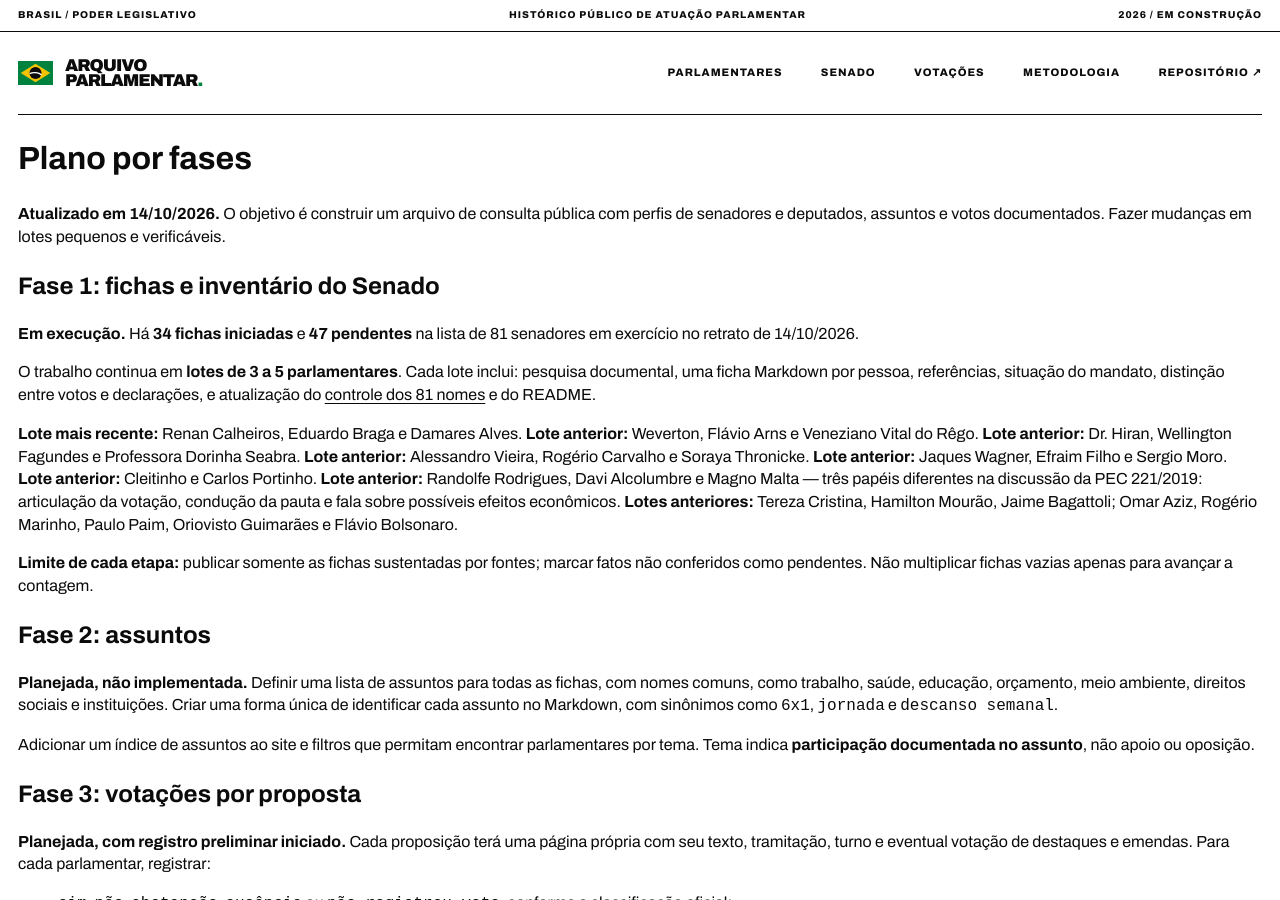
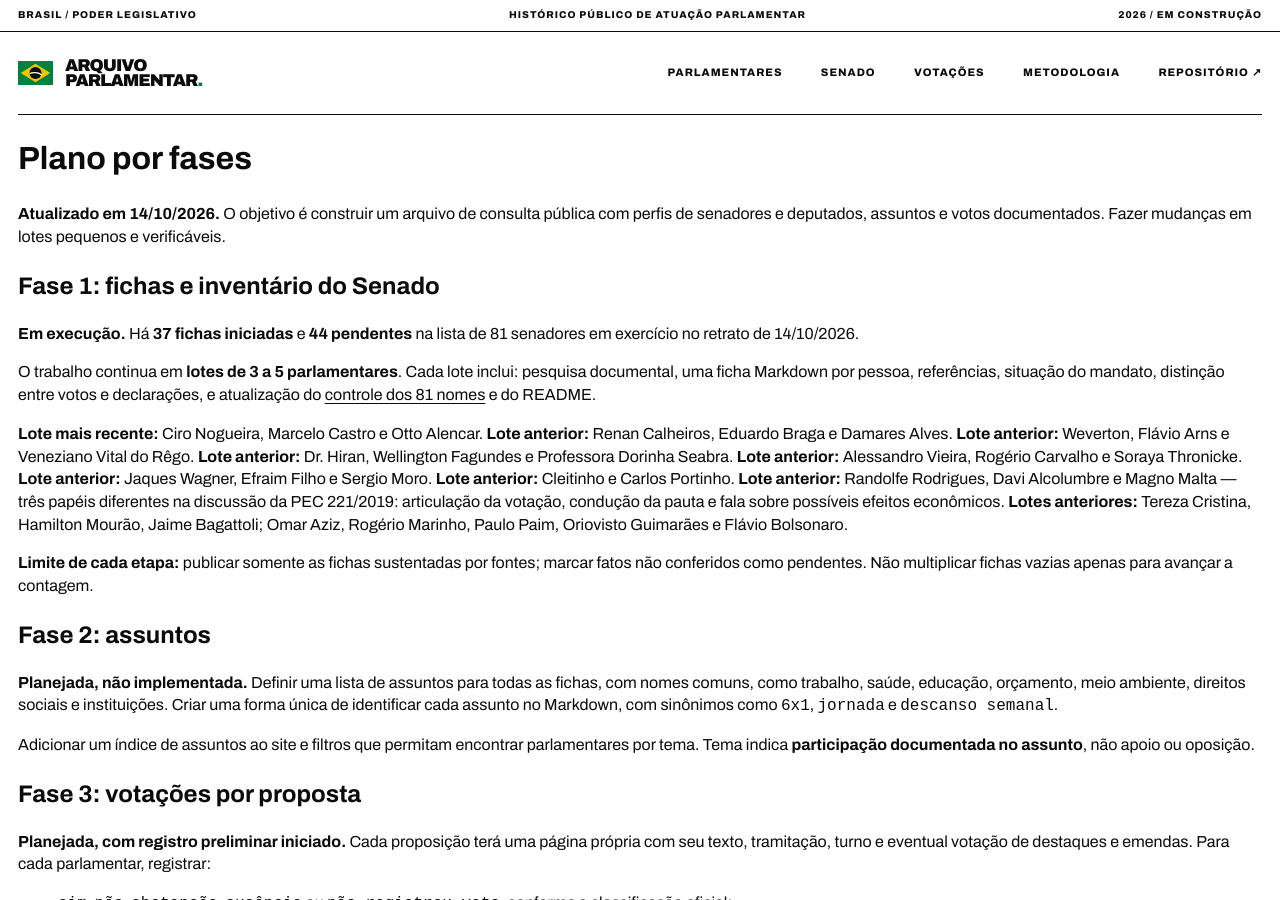
Before and after one commit to leorruas/senadores-deputados, a Jekyll site: the page built from PLANO-DE-FASES.md, in a window 1280 px wide and 900 px high. Built offline with Jekyll 4.4.1, drawn with Linux system fonts in a browser that asks for light colours; our own code applies the rules of GitHub Pages for plain Markdown files.

Commit message:
docs: atualiza controle para 37 fichas de 81

```diff
--- a/PLANO-DE-FASES.md
+++ b/PLANO-DE-FASES.md
@@ -4,11 +4,11 @@
 
 ## Fase 1: fichas e inventário do Senado
 
-**Em execução.** Há **34 fichas iniciadas** e **47 pendentes** na lista de 81 senadores em exercício no retrato de 14/10/2026.
+**Em execução.** Há **37 fichas iniciadas** e **44 pendentes** na lista de 81 senadores em exercício no retrato de 14/10/2026.
 
 O trabalho continua em **lotes de 3 a 5 parlamentares**. Cada lote inclui: pesquisa documental, uma ficha Markdown por pessoa, referências, situação do mandato, distinção entre votos e declarações, e atualização do [controle dos 81 nomes](parlamentares/senadores/ACOMPANHAMENTO.md) e do README.
 
-**Lote mais recente:** Renan Calheiros, Eduardo Braga e Damares Alves. **Lote anterior:** Weverton, Flávio Arns e Veneziano Vital do Rêgo. **Lote anterior:** Dr. Hiran, Wellington Fagundes e Professora Dorinha Seabra. **Lote anterior:** Alessandro Vieira, Rogério Carvalho e Soraya Thronicke. **Lote anterior:** Jaques Wagner, Efraim Filho e Sergio Moro. **Lote anterior:** Cleitinho e Carlos Portinho. **Lote anterior:** Randolfe Rodrigues, Davi Alcolumbre e Magno Malta — três papéis diferentes na discussão da PEC 221/2019: articulação da votação, condução da pauta e fala sobre possíveis efeitos econômicos. **Lotes anteriores:** Tereza Cristina, Hamilton Mourão, Jaime Bagattoli; Omar Aziz, Rogério Marinho, Paulo Paim, Oriovisto Guimarães e Flávio Bolsonaro.
+**Lote mais recente:** Ciro Nogueira, Marcelo Castro e Otto Alencar. **Lote anterior:** Renan Calheiros, Eduardo Braga e Damares Alves. **Lote anterior:** Weverton, Flávio Arns e Veneziano Vital do Rêgo. **Lote anterior:** Dr. Hiran, Wellington Fagundes e Professora Dorinha Seabra. **Lote anterior:** Alessandro Vieira, Rogério Carvalho e Soraya Thronicke. **Lote anterior:** Jaques Wagner, Efraim Filho e Sergio Moro. **Lote anterior:** Cleitinho e Carlos Portinho. **Lote anterior:** Randolfe Rodrigues, Davi Alcolumbre e Magno Malta — três papéis diferentes na discussão da PEC 221/2019: articulação da votação, condução da pauta e fala sobre possíveis efeitos econômicos. **Lotes anteriores:** Tereza Cristina, Hamilton Mourão, Jaime Bagattoli; Omar Aziz, Rogério Marinho, Paulo Paim, Oriovisto Guimarães e Flávio Bolsonaro.
 
 **Limite de cada etapa:** publicar somente as fichas sustentadas por fontes; marcar fatos não conferidos como pendentes. Não multiplicar fichas vazias apenas para avançar a contagem.
 
```
